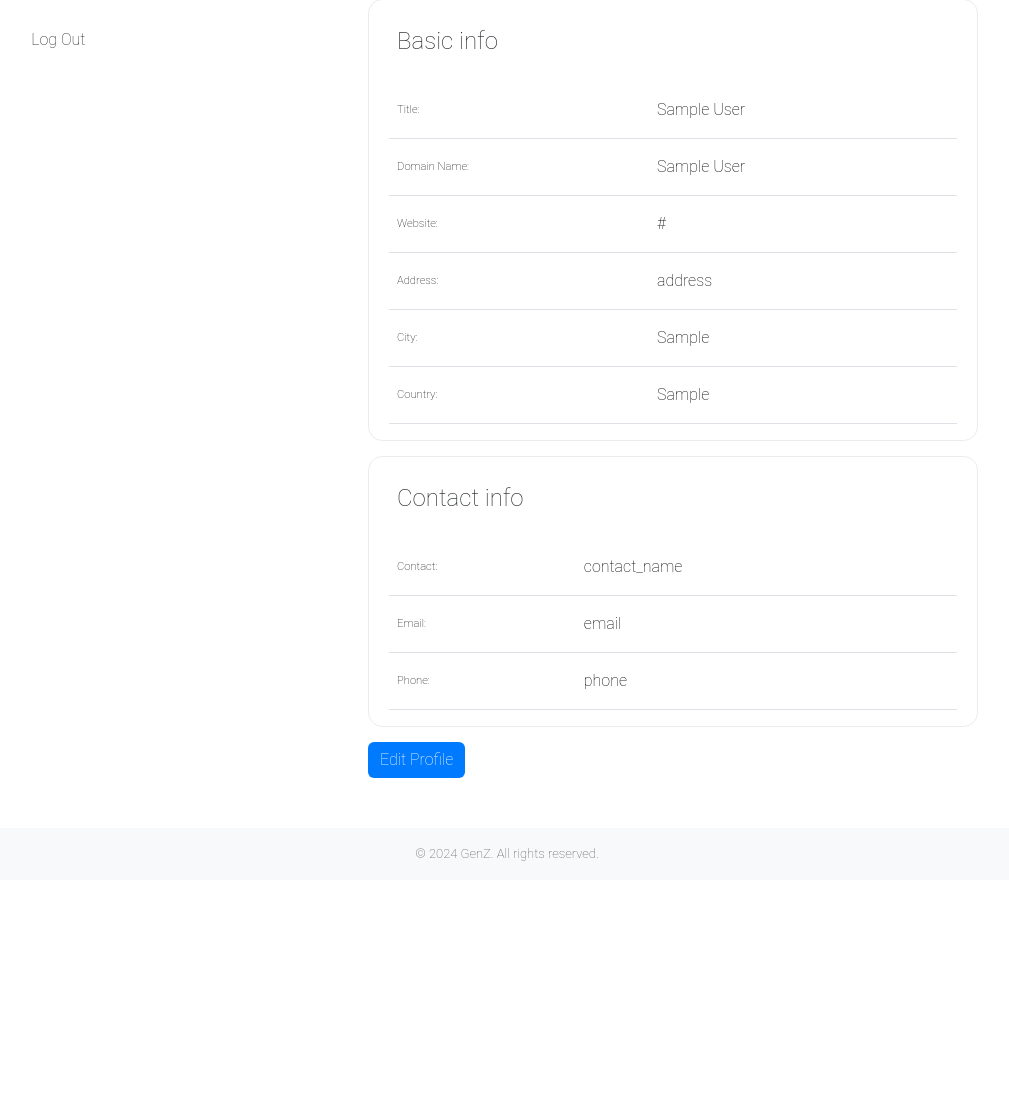
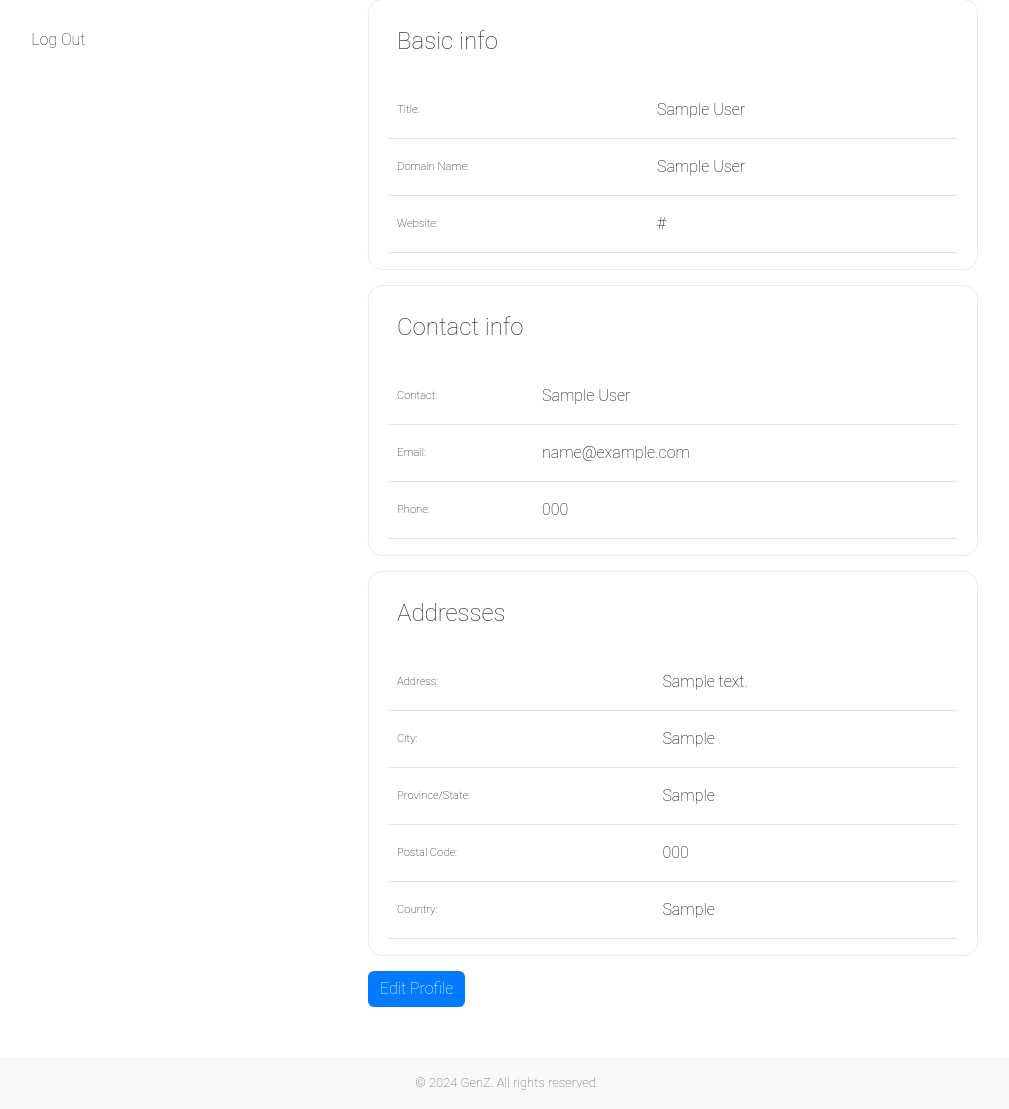
Before and after one commit to xahin96/GenZ, a Django app: a page that uses GenZ/Employee/templates/Employee/profile.html in a window 1280 px wide. Shown: the part 325-1434 px from the top of the page, without its empty margins (133-1142 px from the left). Before the commit the page ends 1186 px from the top, so only its background shows below. Run offline with Django 5.2, Linux system fonts and the light colour scheme; a user stored in the database is signed in; tables that the repository leaves empty hold one stand-in row (values such as "Sample post"); parts of the project's set-up code (start-up, migrations or seed data) failed here and were passed over; some libraries are stand-ins or nearby versions.

Commit message:
Ruohan | issue 42 | Organization model updated

```diff
--- a/GenZ/Employee/forms.py
+++ b/GenZ/Employee/forms.py
@@ -51,4 +51,5 @@ class UploadFileForm(forms.ModelForm):
 class UserProfileForm(forms.ModelForm):
     class Meta:
         model = Organization
-        fields = ['name', 'website', 'city', 'country']
+        fields = ['name', 'website', 'address', 'city', 'province', 'postal_code', 'country', 'contact_name', 'contact_email', 'contact_phone']
+        labels = {'province': 'Province/State'}
--- a/GenZ/Employee/models.py
+++ b/GenZ/Employee/models.py
@@ -8,9 +8,15 @@ def user_directory_path(instance, filename):
 class Organization(models.Model):
     domain_name = models.CharField(max_length=100, unique=True)
     name = models.CharField(max_length=100, unique=True)
-    website = models.URLField(blank=True)
+    website = models.CharField(max_length=100, blank=True)
+    address = models.CharField(max_length=100, blank=True)
     city = models.CharField(max_length=20, blank=True)
+    province = models.CharField(max_length=20, blank=True, default='Ontario')
+    postal_code = models.CharField(max_length=20, blank=True)
     country = models.CharField(max_length=20, blank=False, default='Canada')
+    contact_name = models.CharField(max_length=100, blank=True)
+    contact_email = models.EmailField(blank=True)
+    contact_phone = models.CharField(max_length=20, blank=True)
 
     def __str__(self):
         return self.domain_name
--- a/GenZ/Employee/templates/Employee/profile.html
+++ b/GenZ/Employee/templates/Employee/profile.html
@@ -42,7 +42,7 @@
                         <table class="table table-hover">
                             <tbody>
                                 <tr>
-                                    <td class="text-title fw-light">Title: </td>
+                                    <td class="text-title fw-light p-2">Title: </td>
                                     <td class="text-value fw-normal">{{ organization.name }}</td>
                                 </tr>
                                 <tr>
@@ -53,13 +53,54 @@
                                     <td class="text-title fw-light p-2">Website: </td>
                                     <td class="text-value fw-normal">{{ organization.website }}</td>
                                 </tr>
+                            </tbody>
+                        </table>
+                    </div>
+
+
+                    <div class="profile-section border border-light-subtle">
+                        <div class="d-flex justify-content-between align-items-center">
+                            <p class="fs-4 p-2">Contact info</p>
+                        </div>
+                        <table class="table table-hover">
+                            <tbody>
+                                <tr>
+                                    <td class="text-title fw-light p-2">Contact: </td>
+                                    <td class="text-value fw-normal">{{ organization.contact_name }}</td>
+                                </tr>
+                                <tr>
+                                    <td class="text-title fw-light p-2">Email: </td>
+                                    <td class="text-value fw-normal">{{ organization.contact_email }}</td>
+                                </tr>
+                                <tr>
+                                    <td class="text-title fw-light p-2">Phone: </td>
+                                    <td class="text-value fw-normal">{{ organization.contact_phone }}</td>
+                                </tr>
+                            </tbody>
+                        </table>
+                    </div>
+
+                    <div class="profile-section border border-light-subtle">
+                        <div class="d-flex justify-content-between align-items-center">
+                            <p class="fs-4 p-2">Addresses</p>
+                        </div>
+                        <table class="table table-hover">
+                            <tbody>
                                 <tr>
                                     <td class="text-title fw-light p-2">Address: </td>
-                                    <td class="text-value fw-normal">address</td>
+                                    <td class="text-value fw-normal">{{ organization.address }}</td>
                                 </tr>
                                 <tr>
                                     <td class="text-title fw-light p-2">City: </td>
                                     <td class="text-value fw-normal">{{ organization.city }}</td>
+                                </tr>
+                                <tr>
+                                    <td class="text-title fw-light p-2">Province/State: </td>
+                                    <td class="text-value fw-normal">{{ organization.province }}</td>
+                                </tr>
+                                <tr>
+                                    <td class="text-title fw-light p-2">Postal Code: </td>
+                                    <td class="text-value fw-normal">{{ organization.postal_code }}</td>
                                 </tr>
                                 <tr>
                                     <td class="text-title fw-light p-2">Country: </td>
@@ -69,27 +110,6 @@
                         </table>
                     </div>
 
-                    <div class="profile-section border border-light-subtle">
-                        <div class="d-flex justify-content-between align-items-center">
-                            <p class="fs-4 p-2">Contact info</p>
-                        </div>
-                        <table class="table table-hover">
-                            <tbody>
-                                <tr>
-                                    <td class="text-title fw-light">Contact: </td>
-                                    <td class="text-value fw-normal">contact_name</td>
-                                </tr>
-                                <tr>
-                                    <td class="text-title fw-light">Email: </td>
-                                    <td class="text-value fw-normal">email</td>
-                                </tr>
-                                <tr>
-                                    <td class="text-title fw-light">Phone: </td>
-                                    <td class="text-value fw-normal">phone</td>
-                                </tr>
-                            </tbody>
-                        </table>
-                    </div>
                 </div>
                 <button type="button" class="btn btn-primary">
                     <a class="text-decoration-none" href="{% url 'Employee:edit_profile' organization.domain_name %}">Edit Profile</a>
--- a/GenZ/Employee/views.py
+++ b/GenZ/Employee/views.py
@@ -106,7 +106,6 @@ def profile_view(request, domain_name):
     organization = get_object_or_404(Organization, domain_name=domain_name)
 
     context = {
-
         'organization': organization,
     }
     return render(request, 'Employee/profile.html', context)
@@ -127,13 +126,6 @@ def edit_profile(request, domain_name):
 
     return render(request, 'Employee/edit_profile.html', {'form': form, 'organization': organization})
 
-
-def organization_delete(request, pk):
-    organization = get_object_or_404(Organization, pk=pk)
-    if request.method == 'POST':
-        organization.delete()
-        return redirect('organization_list')
-    return render(request, 'Employee/delete.html', {'organization': organization})
 
 @login_required
 def fillIndex_view(request):
--- a/GenZ/static/style.css
+++ b/GenZ/static/style.css
@@ -162,7 +162,7 @@ a{
 }
 
 .dropdown-item:hover {
-  color: #343a40;
+  /*color: #343a40;*/
 }
 
 .menu-icon {
```
